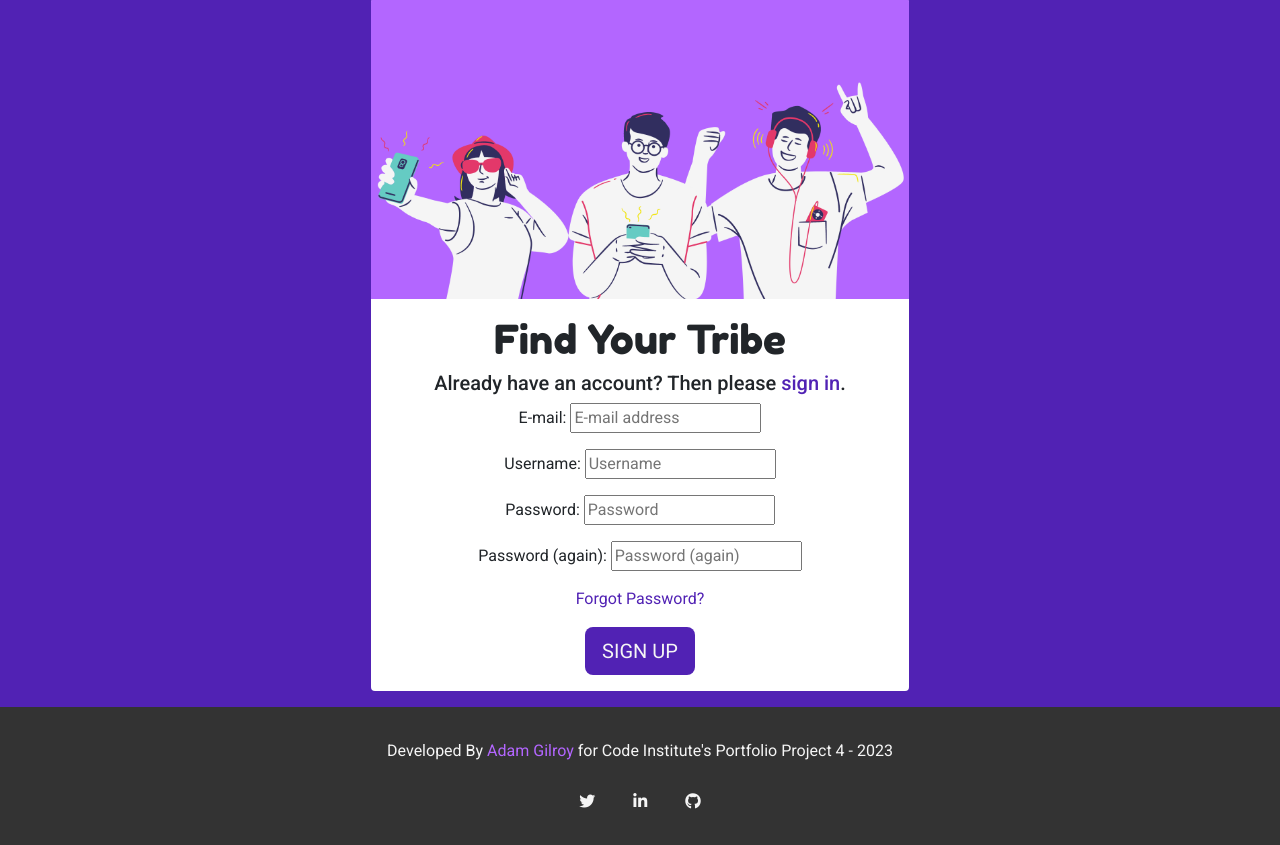
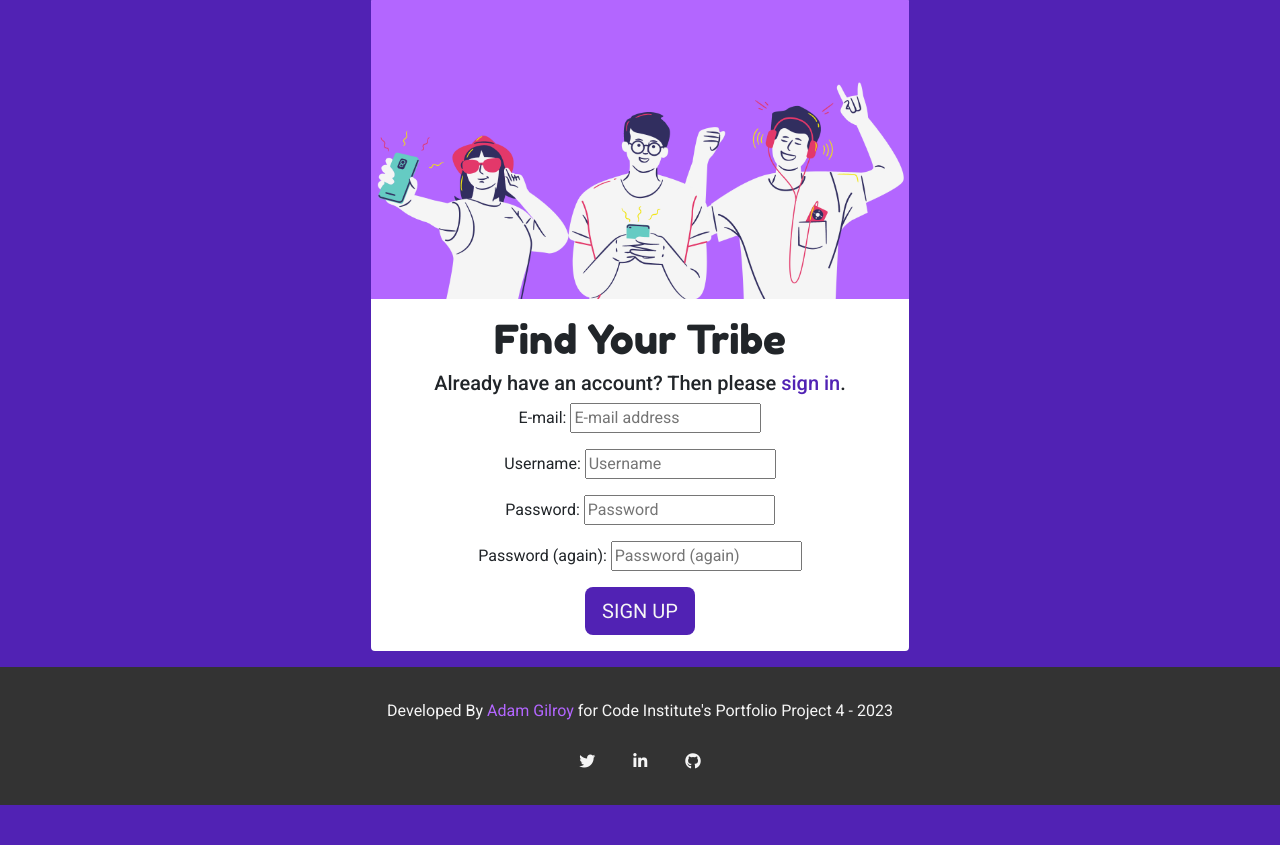
Before and after one commit to adamgilroy22/tribe, a Django app: page /accounts/signup/ in a window 1280 px wide. Shown: the part 87-932 px from the top of the page. After the commit the page ends 892 px from the top, so only its background shows below. Run offline with Django 3.2, Linux system fonts and the light colour scheme; some libraries are stand-ins or nearby versions.

Commit message:
Remove forgot password link from sign up page

```diff
--- a/templates/account/signup.html
+++ b/templates/account/signup.html
@@ -29,7 +29,6 @@
             {% if redirect_field_value %}
             <input type="hidden" name="{{ redirect_field_name }}" value="{{ redirect_field_value }}" />
             {% endif %}
-            <p><a class="button secondaryAction" href="{% url 'account_reset_password' %}">{% trans "Forgot Password?" %}</a></p>
             <button class="sign-up-button btn btn-lg text-uppercase py-2" type="submit">{% trans "Sign Up" %}</button>
           </form>
         </div>
```
